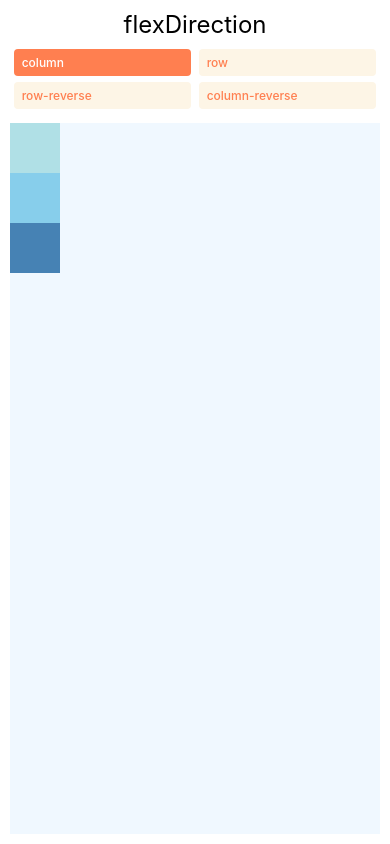
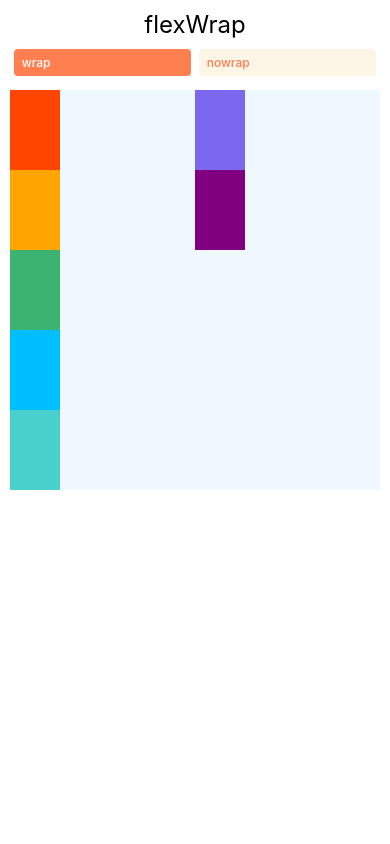
Before and after one commit to AhorIsaac/rn-docs-learn, a React Native app: screen / in a window 390 px wide. Built offline with nearby package versions, Linux system fonts and the light colour scheme.

Commit message:
rn: Flex wrap basics

```diff
--- a/App.js
+++ b/App.js
@@ -9,14 +9,14 @@ import {
   SectionListBasics,
   ScrollViewComponent,
   PizzaTranslator,
-  FunctionalNetwork
+  FunctionalNetwork,
 } from "./components/function";
-import { Flex, FlexDirectionBasics } from "./components/design";
+import { Flex, FlexDirectionBasics, FlexWrapLayout } from "./components/design";
 
 export default function App() {
   return (
     <View style={styles.container}>
-      <FlexDirectionBasics />
+      <FlexWrapLayout />
       <StatusBar style="auto" />
     </View>
   );
--- /dev/null
+++ b/components/design/FlexWrap.jsx
@@ -0,0 +1,102 @@
+import React, { useState } from "react";
+import { View, TouchableOpacity, Text, StyleSheet } from "react-native";
+
+const FlexWrapLayout = () => {
+  const [flexWrap, setFlexWrap] = useState("wrap");
+
+  return (
+    <PreviewLayout
+      label="flexWrap"
+      selectedValue={flexWrap}
+      values={["wrap", "nowrap"]}
+      setSelectedValue={setFlexWrap}
+    >
+      <View style={[styles.box, { backgroundColor: "orangered" }]} />
+      <View style={[styles.box, { backgroundColor: "orange" }]} />
+      <View style={[styles.box, { backgroundColor: "mediumseagreen" }]} />
+      <View style={[styles.box, { backgroundColor: "deepskyblue" }]} />
+      <View style={[styles.box, { backgroundColor: "mediumturquoise" }]} />
+      <View style={[styles.box, { backgroundColor: "mediumslateblue" }]} />
+      <View style={[styles.box, { backgroundColor: "purple" }]} />
+    </PreviewLayout>
+  );
+};
+
+const PreviewLayout = ({
+  label,
+  children,
+  values,
+  selectedValue,
+  setSelectedValue,
+}) => (
+  <View style={{ padding: 10, flex: 1 }}>
+    <Text style={styles.label}>{label}</Text>
+    <View style={styles.row}>
+      {values.map((value) => (
+        <TouchableOpacity
+          key={value}
+          onPress={() => setSelectedValue(value)}
+          style={[styles.button, selectedValue === value && styles.selected]}
+        >
+          <Text
+            style={[
+              styles.buttonLabel,
+              selectedValue === value && styles.selectedLabel,
+            ]}
+          >
+            {value}
+          </Text>
+        </TouchableOpacity>
+      ))}
+    </View>
+    <View style={[styles.container, { [label]: selectedValue }]}>
+      {children}
+    </View>
+  </View>
+);
+
+const styles = StyleSheet.create({
+  container: {
+    flex: 1,
+    marginTop: 8,
+    backgroundColor: "aliceblue",
+    maxHeight: 400,
+  },
+  box: {
+    width: 50,
+    height: 80,
+  },
+  row: {
+    flexDirection: "row",
+    flexWrap: "wrap",
+  },
+  button: {
+    paddingHorizontal: 8,
+    paddingVertical: 6,
+    borderRadius: 4,
+    backgroundColor: "oldlace",
+    marginHorizontal: "1%",
+    marginBottom: 6,
+    minWidth: "48%",
+    textAlign: "center",
+  },
+  selected: {
+    backgroundColor: "coral",
+    borderWidth: 0,
+  },
+  buttonLabel: {
+    fontSize: 12,
+    fontWeight: "500",
+    color: "coral",
+  },
+  selectedLabel: {
+    color: "white",
+  },
+  label: {
+    textAlign: "center",
+    marginBottom: 10,
+    fontSize: 24,
+  },
+});
+
+export default FlexWrapLayout;
--- a/components/design/index.js
+++ b/components/design/index.js
@@ -1,4 +1,5 @@
 import Flex from "./Flex";
 import FlexDirectionBasics from "./FlexDirection";
+import FlexWrapLayout from "./FlexWrap";
 
-export { Flex, FlexDirectionBasics };
+export { Flex, FlexDirectionBasics, FlexWrapLayout };
```
